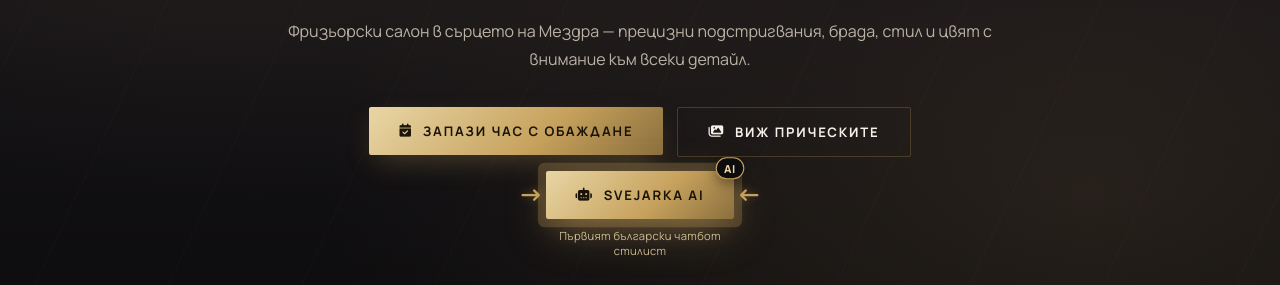
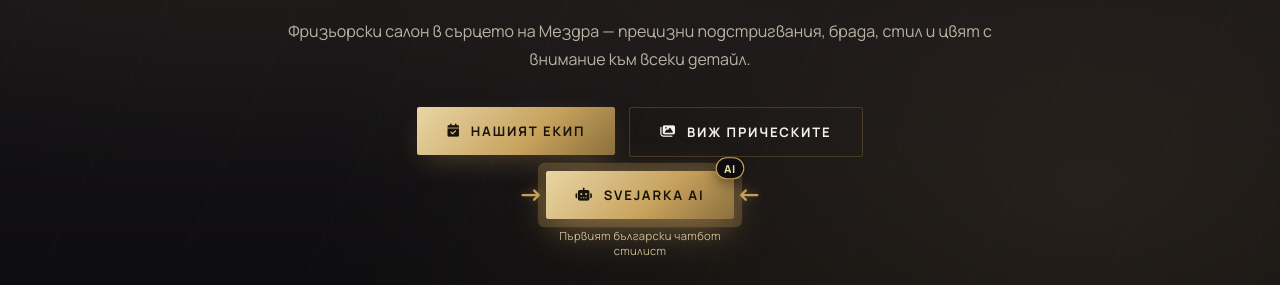
Before and after one commit to summer-internships-vratsa-2026/Gucci-salon, a website: page index.html in a window 1280 px wide. Shown: the part 498-783 px from the top of the page. Drawn offline with nearby package versions, Linux system fonts and the light colour scheme.

Commit message:
Add files via upload

```diff
--- a/index.html
+++ b/index.html
@@ -74,7 +74,7 @@
       <li><a href="#contact" data-nav="contact"><i class="fa-solid fa-location-dot"></i>Контакти</a></li>
     </ul>
   </nav>
-  <div class="drawer-cta"><a href="#barbers" data-nav="barbers" class="btn btn-gold btn-block"><i class="fa-solid fa-calendar-check"></i>Запази час с обаждане</a></div>
+  <div class="drawer-cta"><a href="#barbers" data-nav="barbers" class="btn btn-gold btn-block"><i class="fa-solid fa-calendar-check"></i>Нашият екип</a></div>
   <div class="drawer-foot">Център, Мездра</div>
 </aside>
 
@@ -90,7 +90,7 @@
       <p class="sub">„Тук не просто те подстригваме...<br>Тук те създаваме!“</p>
       <p class="desc">Фризьорски салон в сърцето на Мездра — прецизни подстригвания, брада, стил и цвят с внимание към всеки детайл.</p>
       <div class="hero-ctas">
-        <a href="#barbers" data-nav="barbers" class="btn btn-gold"><i class="fa-solid fa-calendar-check"></i> Запази час с обаждане</a>
+        <a href="#barbers" data-nav="barbers" class="btn btn-gold"><i class="fa-solid fa-calendar-check"></i> Нашият екип</a>
         <a href="#gallery" data-nav="gallery" class="btn btn-outline"><i class="fa-solid fa-images"></i> Виж прическите</a>
         <div class="hero-cta-ai">
           <div class="btn-ai-wrap">
@@ -362,7 +362,7 @@
     <div class="calc-disclaimer"><i class="fa-solid fa-circle-info"></i> Цените са ориентировъчни и могат да варират според дължина и гъстота на косата. Останалите дамски услуги (боядисване, оформяне) се остойностяват индивидуално — свържете се с Цветомила за оферта.</div>
 
     <div class="inline-cta reveal">
-      <a href="#barbers" data-nav="barbers" class="btn btn-gold"><i class="fa-solid fa-calendar-check"></i> Запази час с обаждане с този пакет</a>
+      <a href="#barbers" data-nav="barbers" class="btn btn-gold"><i class="fa-solid fa-calendar-check"></i> Нашият екип</a>
     </div>
   </div>
 </section>
```
